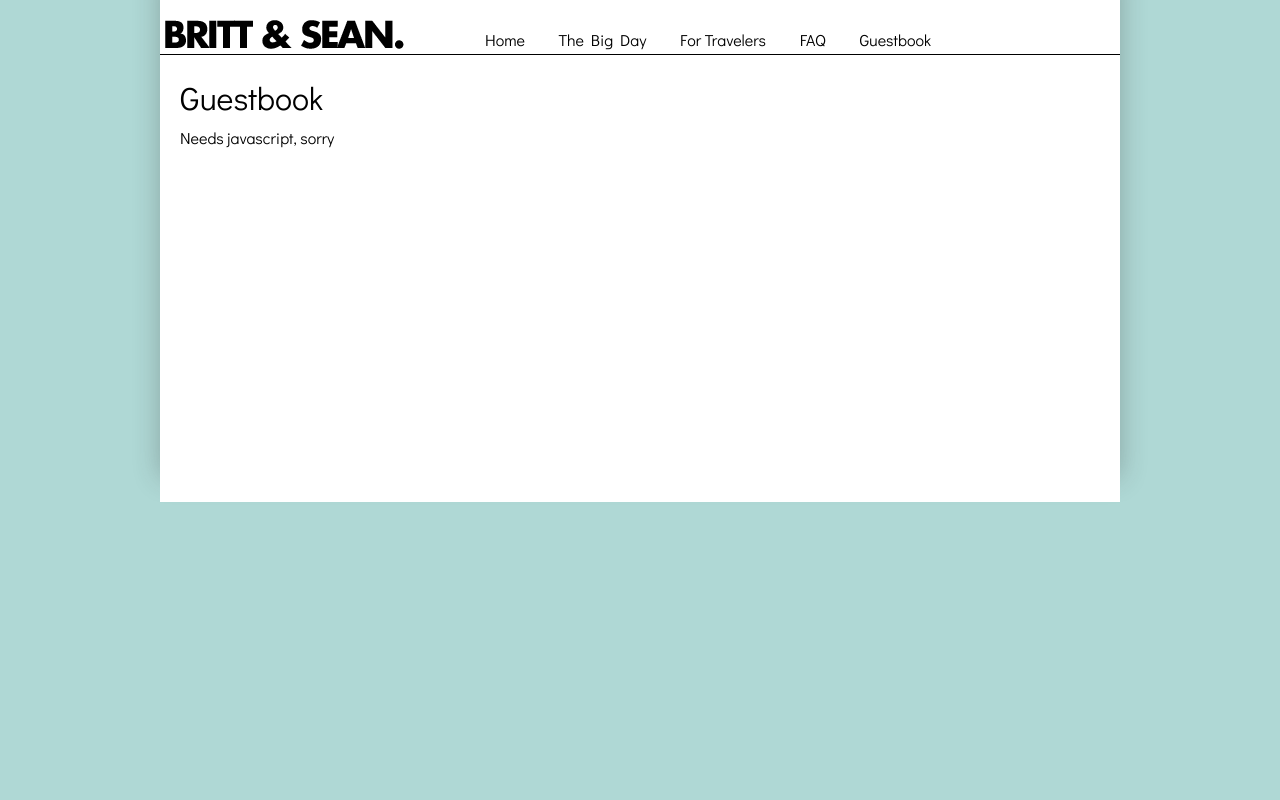
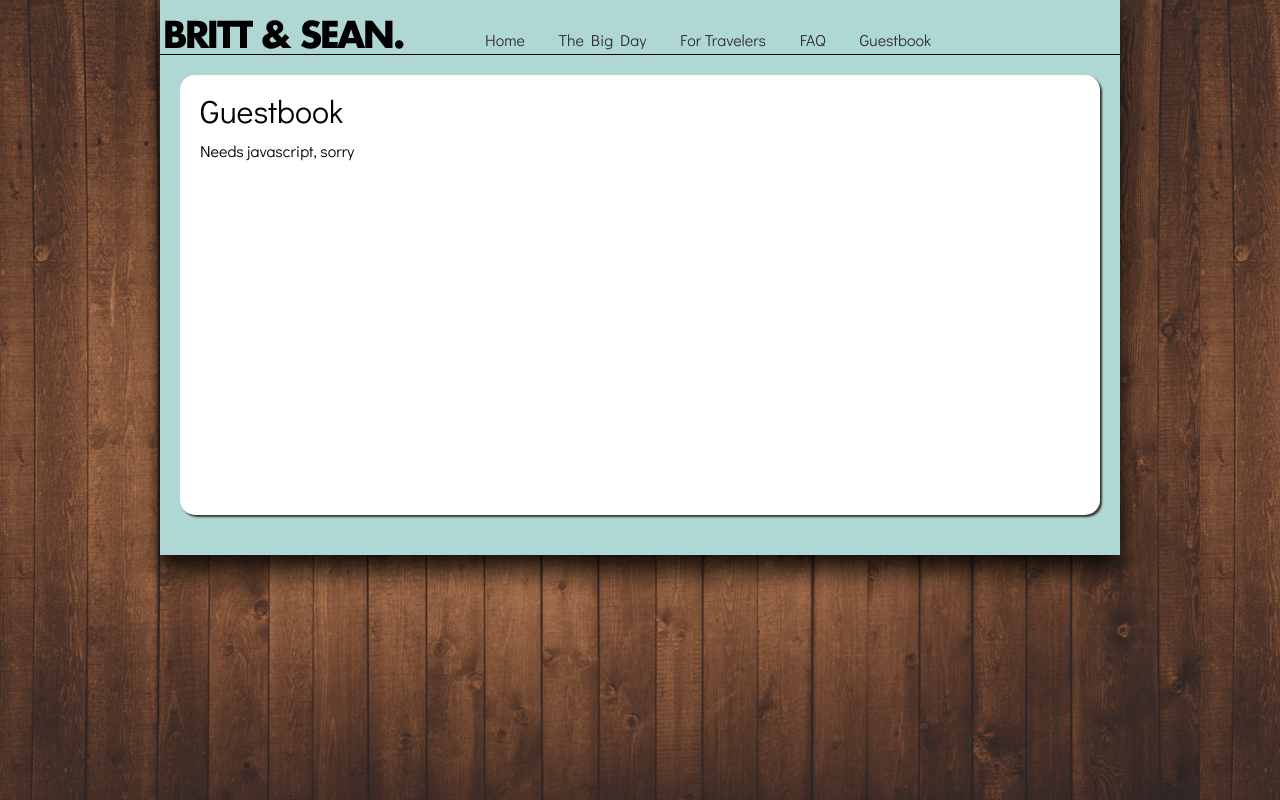
Before and after one commit to seanbelling/brittandsean, a PHP site: page /guestbook.php in a window 1280 px wide. Run offline with PHP 8.4, Linux system fonts and the light colour scheme; some libraries are stand-ins or nearby versions.

Commit message:
styling changes, new bg etc etc

```diff
--- a/static/css/site.css
+++ b/static/css/site.css
@@ -1,6 +1,8 @@
 body {
   background-color: #AFD8D5;
+  background-image: url(/static/img/wood-bg.jpg);
   font-family: 'Didact Gothic', sans-serif;
+  color: #000;
 }
 .clearfix:after {
   content: ".";
@@ -17,24 +19,30 @@ body {
 
 #content {
   width: 960px;
-  margin: 0px auto 20px;
+  margin: 0px auto 30px;
   padding-top: 20px;
-  background-color: #FFF;
-  -webkit-box-shadow: 0px -25px 25px rgba(50, 50, 50, 0.3);
-  -moz-box-shadow:    0px -25px 25px rgba(50, 50, 50, 0.3);
-  box-shadow:         0px -25px 25px rgba(50, 50, 50, 0.3);
+  background-color: #AFD8D5;
+  -webkit-box-shadow: 0px 15x 25px rgba(0, 0, 0, 0.9);
+  -moz-box-shadow:    0px 15px 25px rgba(0, 0, 0, 0.9);
+  box-shadow:         0px 15px 25px rgba(0, 0, 0, 0.9);
 }
 header {
   width: 100%;
   border-bottom: 1px solid #000;
+
 }
 header h1 {
   float: left;
   margin-left: 5px;
   margin-bottom: 5px;
+  text-transform: uppercase;
   text-indent: -9000px;
   width: 239px;
   height: 29px;
+  font-size:2em;
+  font-weight: bold;
+  color:#000;
+  text-shadow: -3px 2px #FFF;
   background-image: url(/static/img/britt-and-sean.png);
 }
 header h1:hover {
@@ -61,9 +69,13 @@ header ul li:hover a {
 header ul li a {
   text-decoration: none;
   text-transform: capitalize;
-  color: #000;
+  color: #333;
 }
 
+section#main {
+  margin-top: -7px;
+  padding-bottom: 20px;
+}
 section#main .main-img {
   position: relative;
 }
@@ -107,10 +119,14 @@ section#main .louise-title {
 }
 
 .page-content {
-  margin: 20px;
-  width: 900px;
+  margin: 20px auto;
+  width: 880px;
   min-height: 400px;
-  padding-bottom: 20px;
+  padding: 20px;
+  border-radius: 15px;
+  background-color: #FFF;
+  box-shadow: 2px 2px 2px #333;
+  margin-bottom: 20px;
 }
 .page-content h2 {
   font-size: 2em;
--- a/static/js/template/template.js
+++ b/static/js/template/template.js
@@ -82,8 +82,8 @@ TEMPLATES = {
   '),
 
   guestbook: _.template('\
-    <div class="page-content clearfix">\
-      <h2>Guestbook</h2>\
+    <h2>Guestbook</h2>\
+    <div class="clearfix">\
       <div id="form-target"></div>\
       <div id="form-entries">\
         <% if (entries.models.length) { %>\
@@ -102,7 +102,7 @@ TEMPLATES = {
     <form id="guestbook-form">\
       <input type="text" placeholder="your name" name="name" /><br />\
       <input type="text" placeholder="your email" name="email" /><br />\
-      <textarea name="message">write your message here</textarea><br />\
+      <textarea name="message" placeholder="write your message here"></textarea><br />\
       <input type="button" id="guestbook-submit" value="submit" />\
     </form>\
   '),
--- a/static/js/view/guestbook-form.js
+++ b/static/js/view/guestbook-form.js
@@ -1,8 +1,6 @@
 var GuestbookFormView = Backbone.View.extend({
 
   events: {
-    'focus textarea': 'onFocus',
-    'blur textarea': 'onBlur',
     'click #guestbook-submit': 'formSubmit'
   },
 
@@ -16,20 +14,6 @@ var GuestbookFormView = Backbone.View.extend({
   render: function() {
     this.$el.html(this.template());
     return this;
-  },
-
-  onFocus: function(e) {
-    var $textArea = $(e.target);
-    if ($textArea.val() == this.defaultText) {
-      $textArea.val('').css('color', '#000');
-    }
-  },
-
-  onBlur: function(e) {
-    var $textArea = $(e.target);
-    if (!$textArea.val()) {
-      $textArea.val(this.defaultText).css('color', '#999');
-    }
   },
 
   formSubmit: function(e) {
--- a/static/js/view/guestbook.js
+++ b/static/js/view/guestbook.js
@@ -1,4 +1,7 @@
 var GuestbookView = Backbone.View.extend({
+
+
+  className: 'page-content',
 
 	initialize: function(options) {
     _.bindAll(this, 'newEntry');
```
Also changed, not shown: index.php (+3 -5 lines), static/img/wood-bg.jpg (added).
